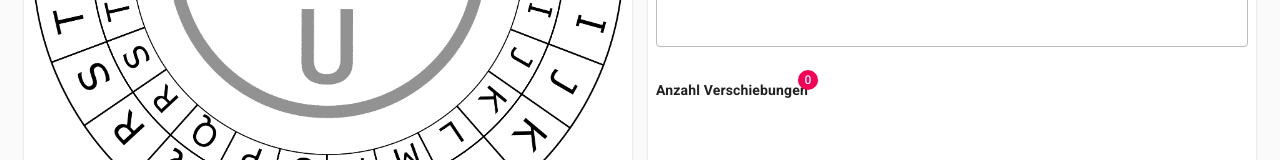
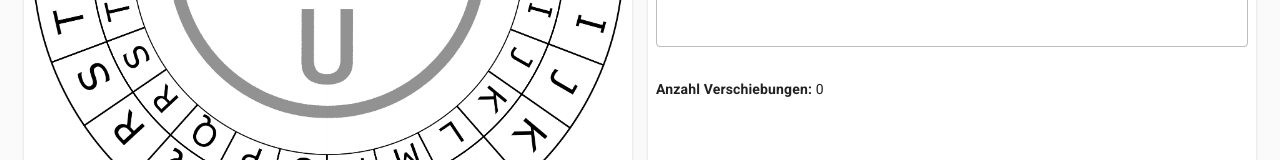
Before and after one commit to kkrings/react-caesar-cipher, a React (Create React App) app: page / in a window 1280 px wide. Shown: the part 425-585 px from the top of the page. Built offline with nearby package versions, Linux system fonts and the light colour scheme.

Commit message:
Remove badge.

```diff
--- a/src/components/cipher-message/CipherMessage.tsx
+++ b/src/components/cipher-message/CipherMessage.tsx
@@ -1,5 +1,5 @@
 import * as React from 'react';
-import { Badge, Box, Tab, Tabs } from '@material-ui/core';
+import { Box, Tab, Tabs } from '@material-ui/core';
 import { Lock, LockOpen } from '@material-ui/icons';
 import { CipherMessageInput } from './CipherMessageInput';
 import { CipherDirection } from '../../types/CipherDirection';
@@ -36,15 +36,9 @@ export function CipherMessage(props: CipherMessageProps) {
         shift={props.shift}
         direction={cipherDirection}
       />
-      <Badge
-        badgeContent={props.shift}
-        color="secondary"
-        showZero
-      >
-        <Box fontWeight="bold">
-          Anzahl Verschiebungen
-        </Box>
-      </Badge>
+      <Box>
+        <Box component="span" fontWeight="bold"> Anzahl Verschiebungen:</Box> {props.shift}
+      </Box>
     </>
   );
 }
```
